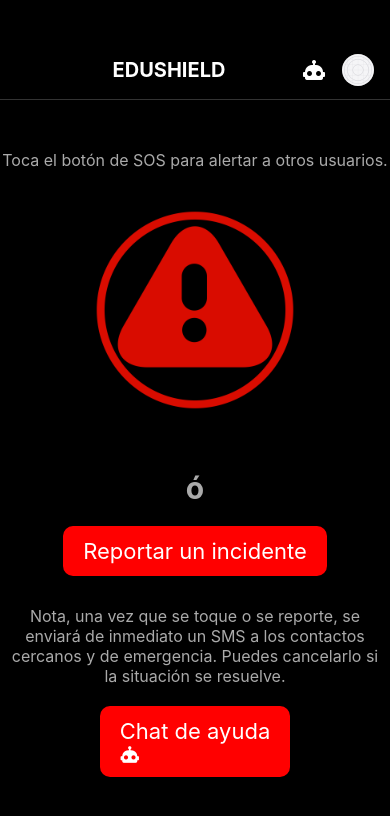
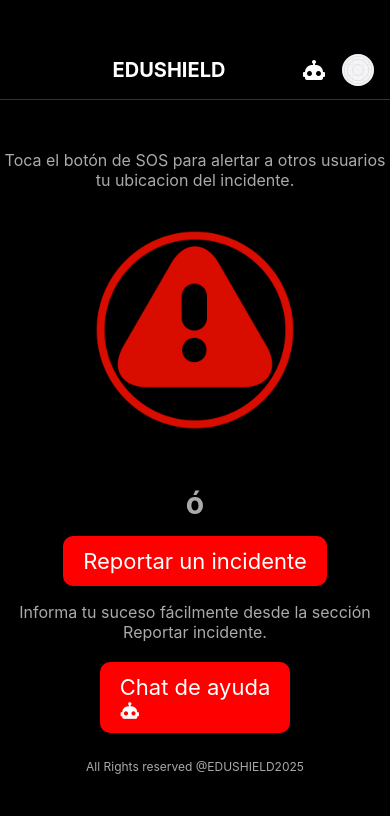
Before and after one commit to darmandoalcala/EduShield, a React Native app: screen /Home in a window 390 px wide. Shown: the top 816 px of the page. Built offline with nearby package versions, Linux system fonts and the light colour scheme.

Commit message:
Front home

```diff
--- a/src/screens/Home1.js
+++ b/src/screens/Home1.js
@@ -30,7 +30,7 @@ const Home1 = ({ navigation }) => {
       <HeaderBar navigation={navigation} showBackButton={false} />
       <ScrollView contentContainerStyle={styles.scrollContainer}>
         <Text style={styles.instructionText}>
-          Toca el botón de SOS para alertar a otros usuarios.
+          Toca el botón de SOS para alertar a otros usuarios tu ubicacion del incidente.
         </Text>
 
         <Pressable onPress={() => navigation.navigate('Alert')} style={styles.sosButton}>
@@ -53,13 +53,14 @@ const Home1 = ({ navigation }) => {
       </Pressable>
 
         <Text style={styles.noteText}>
-          Nota, una vez que se toque o se reporte, se enviará de inmediato un SMS a los contactos cercanos y de emergencia. Puedes cancelarlo si la situación se resuelve.
+          Informa tu suceso fácilmente desde la sección Reportar incidente.
         </Text>
 
         <Pressable  onPress={() => navigation.navigate('Chatbot')} style={styles.reportButton}>
             <Text style={styles.reportButtonText}>Chat de ayuda</Text>
           <Icon name="robot" size={20} marginLeft={51} marginTop={5} color="white" />
         </Pressable>
+          <Text style={styles.smallText}>All Rights reserved @EDUSHIELD2025</Text>
 
       </ScrollView>
 
@@ -72,6 +73,15 @@ const styles = StyleSheet.create({
     flex: 1,
     backgroundColor: 'black', // Fondo negro respetado
   },
+      smallText: {
+    color: '#aaa',
+    fontSize: 12,
+    marginVertical: 10,
+    textAlign: 'center',
+    marginTop: 10,
+    marginBottom: 15,
+  },
+
   scrollContainer: {
     marginTop: 50,
     paddingBottom: 100, // Espacio para el menú inferior
@@ -95,14 +105,14 @@ const styles = StyleSheet.create({
     color: '#aaa',
     fontSize: 30,
     fontWeight: 'bold',
-    marginVertical: 20,
+    marginVertical: 15,
   },
   reportButton: {
     backgroundColor: 'red',
     paddingVertical: 12,
     paddingHorizontal: 20,
     borderRadius: 10,
-    marginBottom: 30,
+    marginBottom: 16,
   },
   reportButtonText: {
     color: 'white',
```
